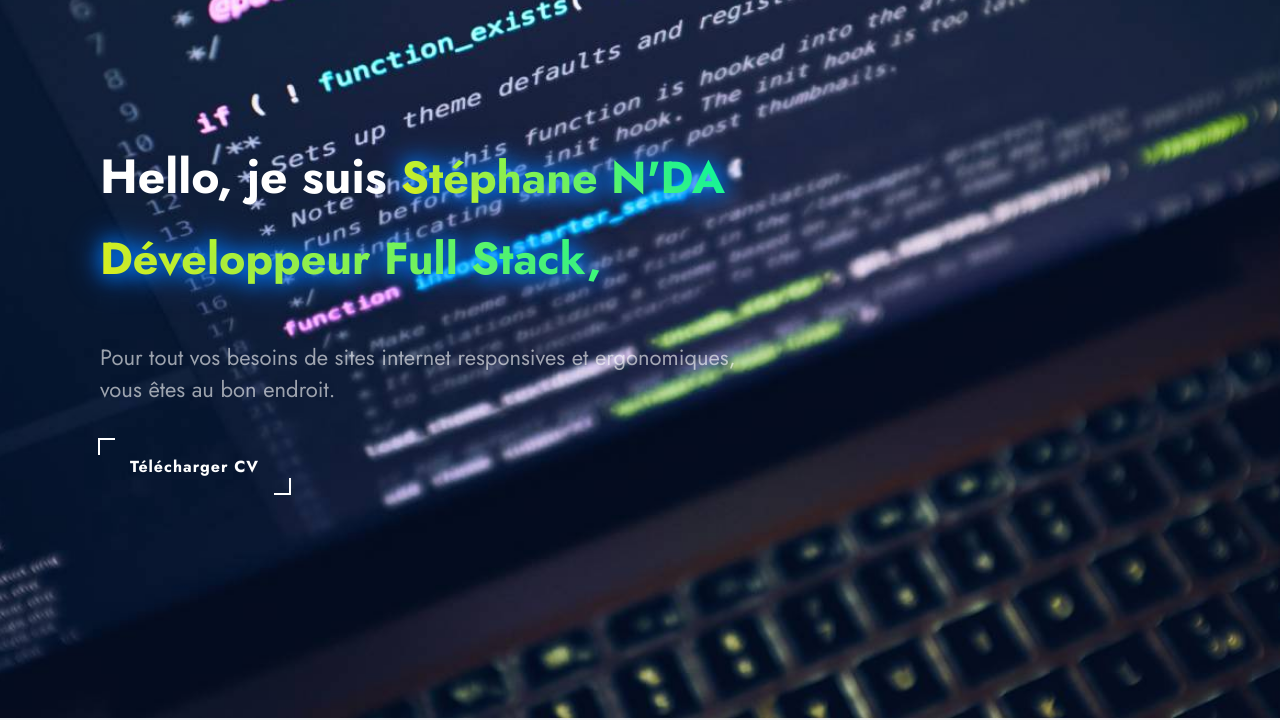
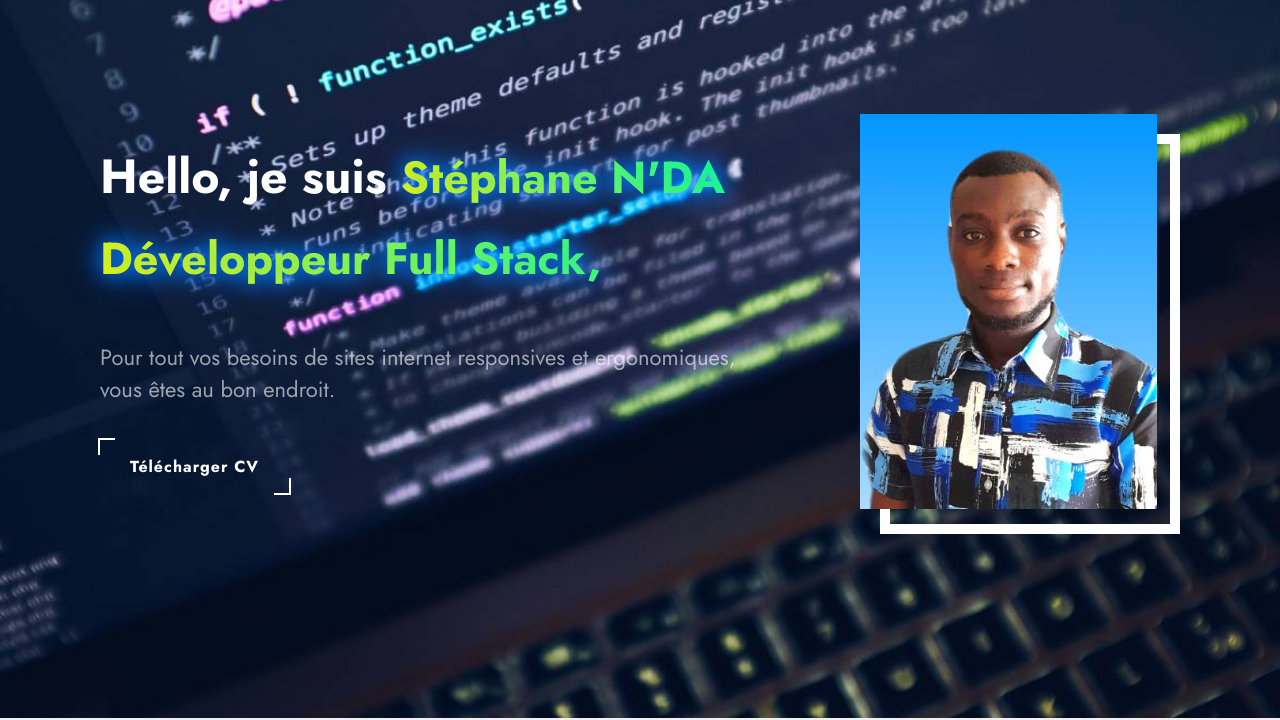
Before and after one commit to StephDeveloper/portfolio, a plain HTML site: page index.html in a window 1280 px wide. Shown: the part 82-802 px from the top of the page. Drawn offline with nearby package versions, Linux system fonts and the light colour scheme; grey boxes are pictures that could not be loaded.

Commit message:
Insertion stephy image

```diff
--- a/assets/css/style.css
+++ b/assets/css/style.css
@@ -302,6 +302,47 @@ button.btn {
     background-color: #47B2E4;
 }
 
+.presentation {
+    display: flex;
+    align-items: center;
+    justify-content: space-between;
+    gap: 2rem;
+}
+
+.image-container {
+    position: relative;
+    margin-top: 7rem;
+}
+
+.rectangle-border {
+    width: 300px;
+    height: 400px;
+    border: 10px solid #fff;
+    position: relative;
+}
+
+.presentation-image {
+    /* width: 280px; */
+    /* height: 380px; */
+    width: 297px;
+    height: 395px;
+    object-fit: cover;
+    position: absolute;
+    top: -20px;
+    left: -20px;
+}
+
+@media (max-width: 768px) {
+    .presentation {
+        flex-direction: column;
+        text-align: center;
+    }
+
+    .image-container {
+        margin-top: 3rem;
+    }
+}
+
 /* ----------A propos----------- */
 #about{
     position: relative;
--- a/index.html
+++ b/index.html
@@ -50,6 +50,11 @@
                 <h1 class="typed-words"><span class="typedText"></span><br></h1>
                 <p class="sub-title">Pour tout vos besoins de sites internet responsives et ergonomiques,<br class="retourLigne"> vous êtes au bon endroit.</p>
                 <a class="btn" href="docs/CV_STEPHANE_N'DA.pdf" download>Télécharger CV</a>
+            </div>
+
+            <div class="image-container">
+                <div class="rectangle-border"></div>
+                <img src="assets/images/stephy.jpg" alt="Stéphane" class="presentation-image">
             </div>
         </section>
     </header>
```
